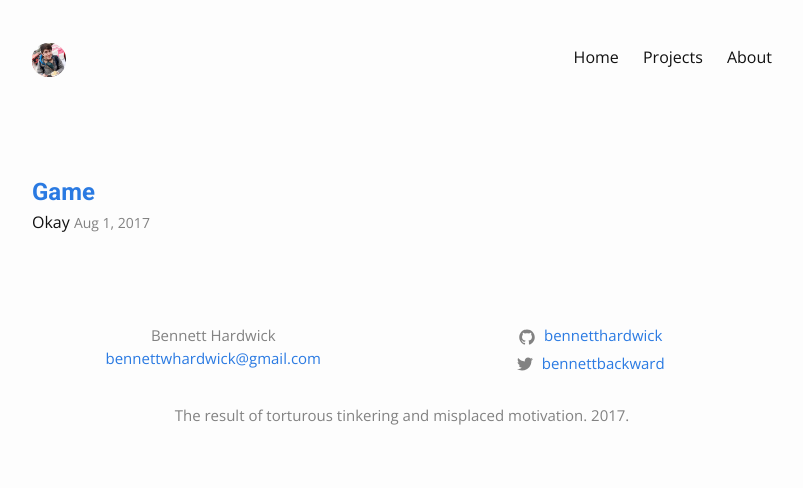
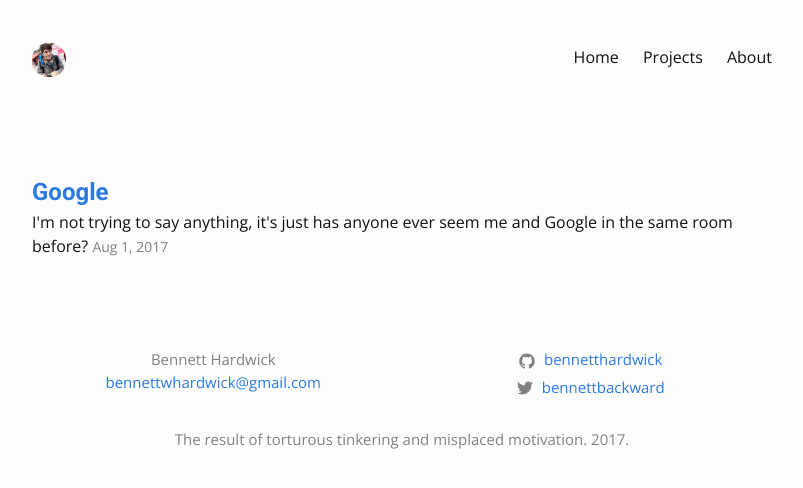
Before and after one commit to pbamotra/website, a Jekyll site: the page built from projects.md, in a window 1280 px wide. Shown: the top 488 px of the page, without its empty margins (238-1041 px from the left). Built offline with Jekyll 4.4.1, drawn with Linux system fonts in a browser that asks for light colours.

Commit message:
Testing project byline

```diff
--- a/_data/projects.yml
+++ b/_data/projects.yml
@@ -1,6 +1,6 @@
 ---
-- title: Game
-  byline: Okay
+- title: Google
+  byline: I'm not trying to say anything, it's just has anyone ever seem me and Google in the same room before?
   date: August 2017
   link: http://google.com
 ---
```
